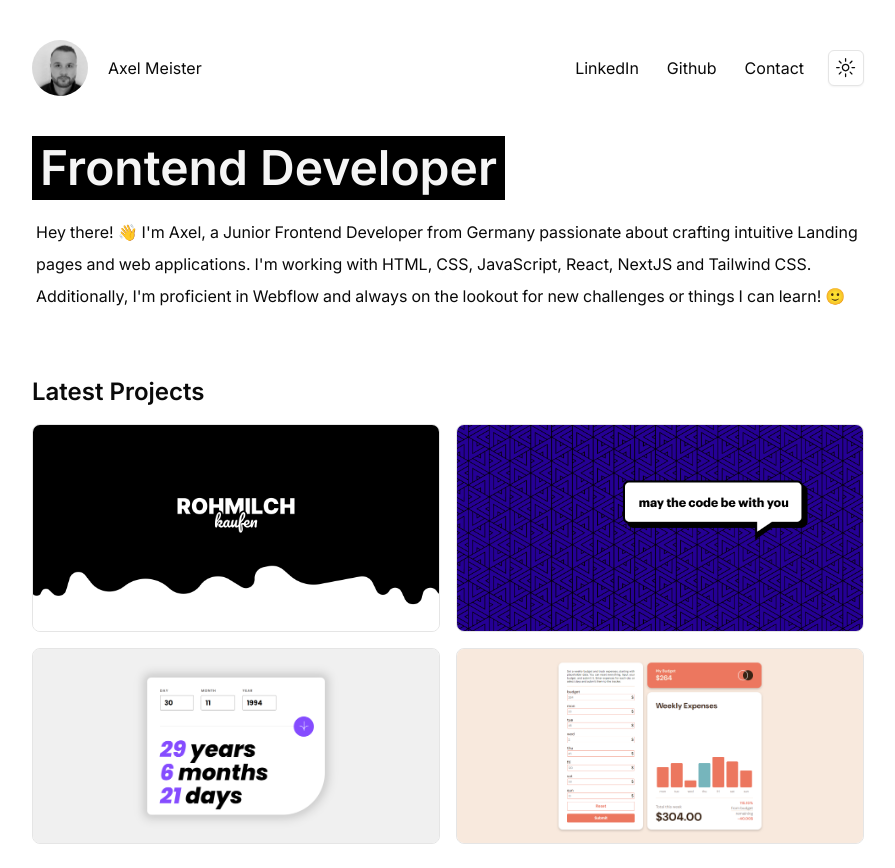
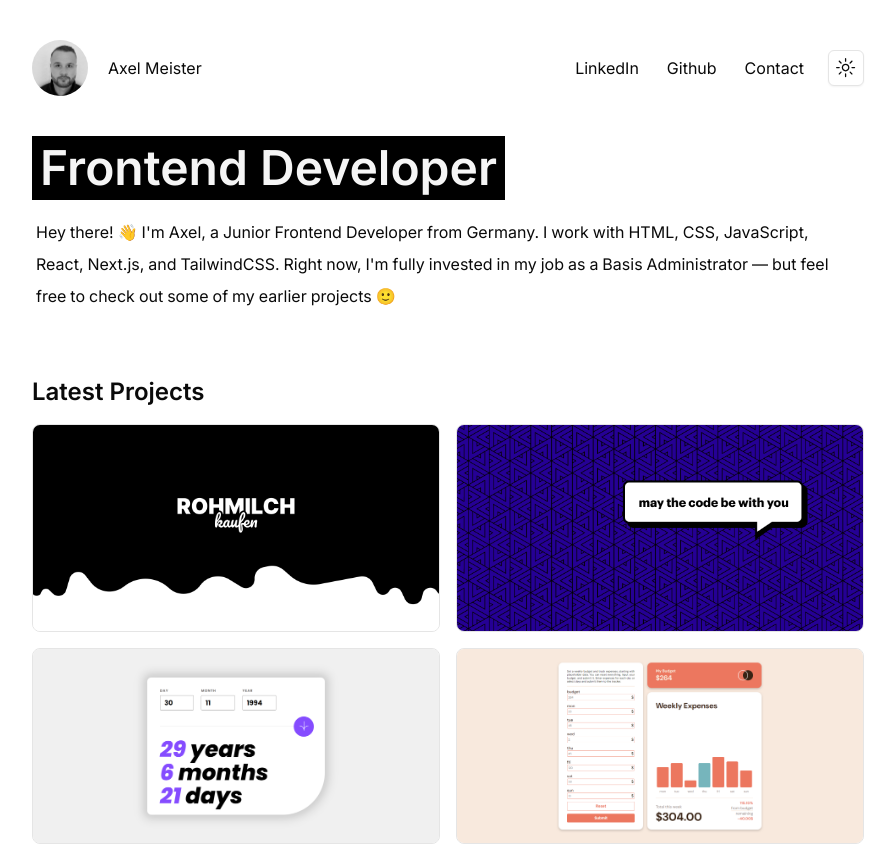
Before and after one commit to meisteraxel/portfolio, a Next.js app: page / in a window 1280 px wide. Shown: the whole page, without its empty margins (192-1087 px from the left). Built offline with nearby package versions, Linux system fonts and the light colour scheme.

Commit message:
Refactor introduction text in page.tsx
Updated introduction text and improved formatting.

```diff
--- a/src/app/page.tsx
+++ b/src/app/page.tsx
@@ -14,45 +14,41 @@ export default function Home() {
   "Frontend",
   "Developer",
   "from",
-    "Germany",
-    "passionate",
-    "about",
-    "crafting",
-    "intuitive",
-    "Landing",
-    "pages",
-    "and",
-    "web",
-    "applications.",
-    "I'm",
-    "working",
+  "Germany.",
+  "I",
+  "work",
   "with",
   "HTML,",
   "CSS,",
   "JavaScript,",
   "React,",
-    "NextJS",
+  "Next.js,",
   "and",
-    "Tailwind",
-    "CSS.",
-    "Additionally,",
+  "TailwindCSS.",
+  "Right",
+  "now,",
   "I'm",
-    "proficient",
+  "fully",
+  "invested",
   "in",
-    "Webflow",
-    "and",
-    "always",
-    "on",
-    "the",
-    "lookout",
-    "for",
-    "new",
-    "challenges",
-    "or",
-    "things",
-    "I",
-    "can",
-    "learn!",
+  "my",
+  "job",
+  "as",
+  "a",
+  "Basis",
+  "Administrator",
+  "—",
+  "but",
+  "feel",
+  "free",
+  "to",
+  "check",
+  "out",
+  "some",
+  "of",
+  "my",
+  "earlier",
+  "projects",
   "🙂",
 ];
 
```
Lines whose indentation alone changed are shown as unchanged.
